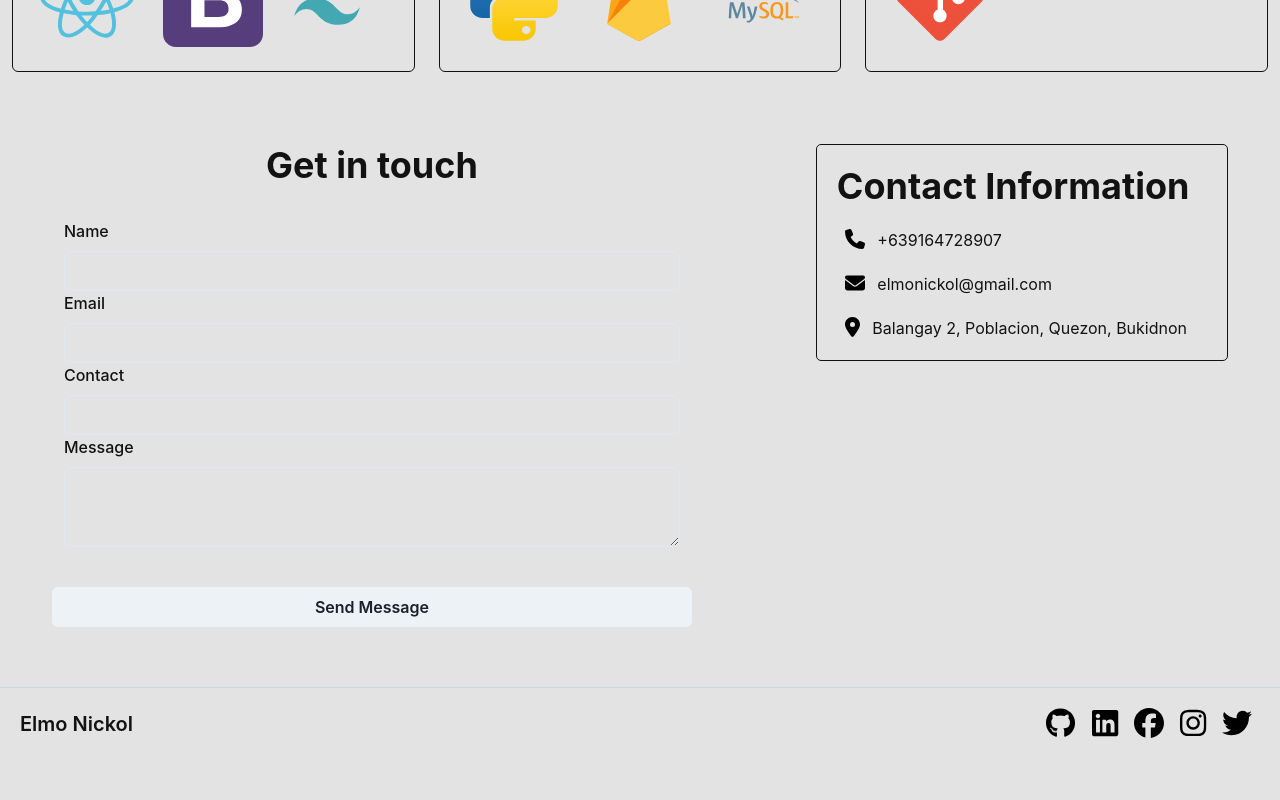
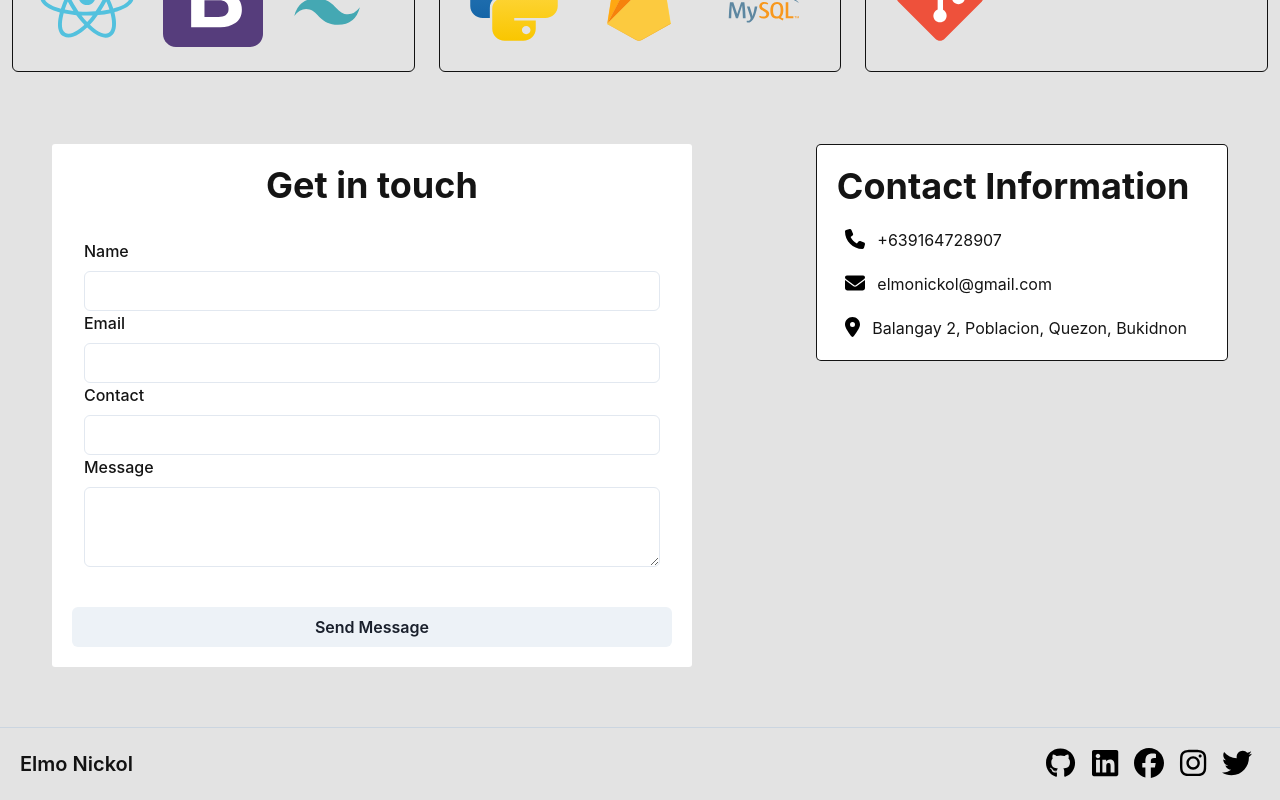
Before and after one commit to elmonickcool/my_portfolio, a Next.js app: page / in a window 1280 px wide. Shown: the part 2892-3692 px from the top of the page. Before the commit the page ends 3652 px from the top, so only its background shows below. Built offline with nearby package versions, Linux system fonts and the light colour scheme.

Commit message:
fix layout

```diff
--- a/src/pages/contact.js
+++ b/src/pages/contact.js
@@ -72,7 +72,7 @@ const Contact = () => {
     return (
         <>
             <Flex flexDirection={["column", "row"]} justifyContent={["center","space-around"]} alignItems={["center", "flex-start"]}>
-                <Box w={["100%","50%"]} textAlign={["center", "left"]}>
+                <Box w={["100%","50%"]} textAlign={["center", "left"]} bg='white' p={5} borderRadius={3}>
                     {formSubmitted ? (
                         <Heading size='lg' mb={8}>Thank you for filling out the form. I will reply to you via email.</Heading>
                     ) : (
@@ -103,7 +103,7 @@ const Contact = () => {
                         </Button>
                     </form>
                 </Box>
-                <Box border="1px" borderRadius={5} p={5} ml={[0,5]} mt={[10,0]}>
+                <Box border="1px" borderRadius={5} p={5} ml={[0,5]} mt={[10,0]} bg='white'>
                     <Heading mb={5} >Contact Information</Heading>
                     <Box me={5} textAlign={["center", "left"]}>
                         <Text mt={5}>
--- a/src/pages/projects.jsx
+++ b/src/pages/projects.jsx
@@ -1,8 +1,18 @@
 import { useState } from 'react';
-import { Box, Heading, SimpleGrid, Badge, Link, Button, useColorMode } from '@chakra-ui/react';
-import { FontAwesomeIcon } from "@fortawesome/react-fontawesome";
-import { faGithub } from "@fortawesome/free-brands-svg-icons";
-import { faGlobe } from "@fortawesome/free-solid-svg-icons";
+import {
+  Box,
+  Heading,
+  SimpleGrid,
+  Badge,
+  Link,
+  Button,
+  useColorMode,
+  useBreakpointValue,
+  Flex,
+} from '@chakra-ui/react';
+import { FontAwesomeIcon } from '@fortawesome/react-fontawesome';
+import { faGithub } from '@fortawesome/free-brands-svg-icons';
+import { faGlobe } from '@fortawesome/free-solid-svg-icons';
 import { useRouter } from 'next/router';
 
 import projectShowcaseData from '../asset/api/project.json';
@@ -18,35 +28,38 @@ const Project = () => {
     router.push(url);
   };
 
+  // Determine the number of columns based on screen size
+  const gridColumns = useBreakpointValue({ base: 1, sm: 2, md: 4 });
+
   return (
     <>
-      <Heading textAlign='center' fontSize='4xl' mb='5'>
+      <Heading textAlign="center" fontSize="4xl" mb="5">
         My Project
       </Heading>
       <Box display="flex" justifyContent="center" alignItems="center">
-        <SimpleGrid columns={{ base: 1, sm: 2, md: 4 }} spacing={5}>
+        <SimpleGrid columns={gridColumns} spacing={5}>
           {projectShowcase.length > 0 ? (
             projectShowcase.map((project) => (
               <article key={project.title}>
                 <Box
-                  maxW='sm'
+                  maxW="sm"
                   bg={bgColor[colorMode]}
-                  boxShadow='md'
-                  transition='transform 0.2s'
+                  boxShadow="md"
+                  transition="transform 0.2s"
                   _hover={{ transform: 'scale(1.05)' }}
                 >
                   <Box>
-                    <img src={project.img} alt='Project' />
+                    <img src={project.img} alt="Project" />
                   </Box>
                   <Box p={6}>
-                    <Heading size='md'>{project.title}</Heading>
+                    <Heading size="md">{project.title}</Heading>
                     <Box mt={4}>
                       <p>{project.description}</p>
                     </Box>
                     <Box mt={4}>
                       {Array.isArray(project.stack) ? (
                         project.stack.map((stack, index) => (
-                          <Badge key={index} m='1'>
+                          <Badge key={index} m="1">
                             {stack.trim()}
                           </Badge>
                         ))
@@ -54,14 +67,22 @@ const Project = () => {
                         <Badge>{project.stack}</Badge>
                       )}
                     </Box>
-                    <Box mt={4} display="flex" justifyContent="space-between">
+                    <Box mt={4}>
+                      <Flex justifyContent="space-between">
                         <Button
                           as={Link}
                           href={project.live}
-                        target='_blank'
-                        rel='noopener noreferrer'
-                        variant='outline'
-                        leftIcon={<FontAwesomeIcon icon={faGlobe} className={`text-3xl ${colorMode === "light" ? "text-black" : "text-white"}`} />}
+                          target="_blank"
+                          rel="noopener noreferrer"
+                          variant="outline"
+                          leftIcon={
+                            <FontAwesomeIcon
+                              icon={faGlobe}
+                              className={`text-3xl ${
+                                colorMode === 'light' ? 'text-black' : 'text-white'
+                              }`}
+                            />
+                          }
                           onClick={() => handleLinkClick(project.live)}
                         >
                           Live Demo
@@ -69,21 +90,29 @@ const Project = () => {
                         <Button
                           as={Link}
                           href={project.github}
-                        target='_blank'
-                        rel='noopener noreferrer'
-                        variant='outline'
-                        leftIcon={<FontAwesomeIcon icon={faGithub} className={`text-3xl ${colorMode === "light" ? "text-black" : "text-white"}`} />}
+                          target="_blank"
+                          rel="noopener noreferrer"
+                          variant="outline"
+                          leftIcon={
+                            <FontAwesomeIcon
+                              icon={faGithub}
+                              className={`text-3xl ${
+                                colorMode === 'light' ? 'text-black' : 'text-white'
+                              }`}
+                            />
+                          }
                           onClick={() => handleLinkClick(project.github)}
                         >
                           Repository
                         </Button>
+                      </Flex>
                     </Box>
                   </Box>
                 </Box>
               </article>
             ))
           ) : (
-            <Box textAlign='center' fontSize='xl'>
+            <Box textAlign="center" fontSize="xl">
               No project showcases found.
             </Box>
           )}
```
Lines whose indentation alone changed are shown as unchanged.
